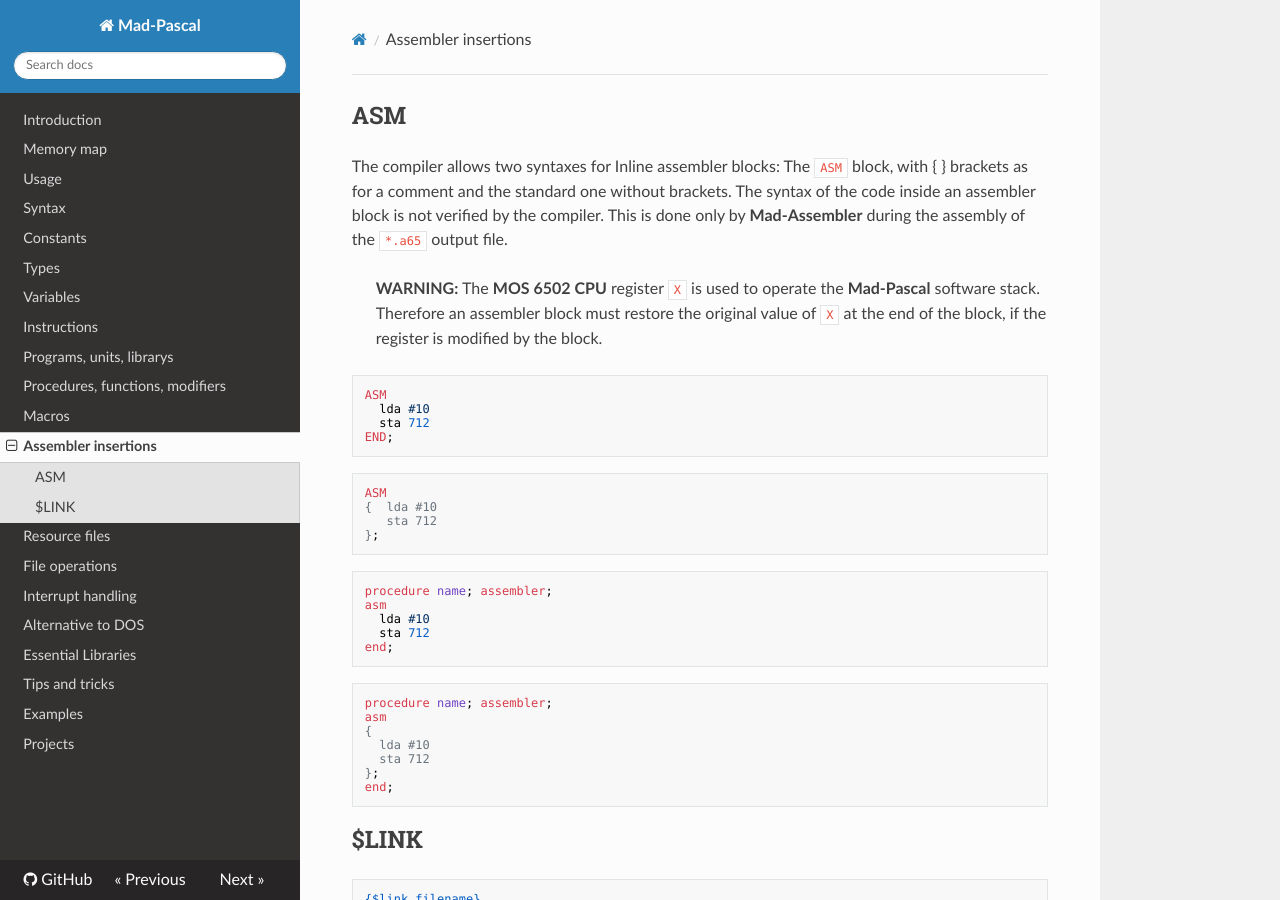
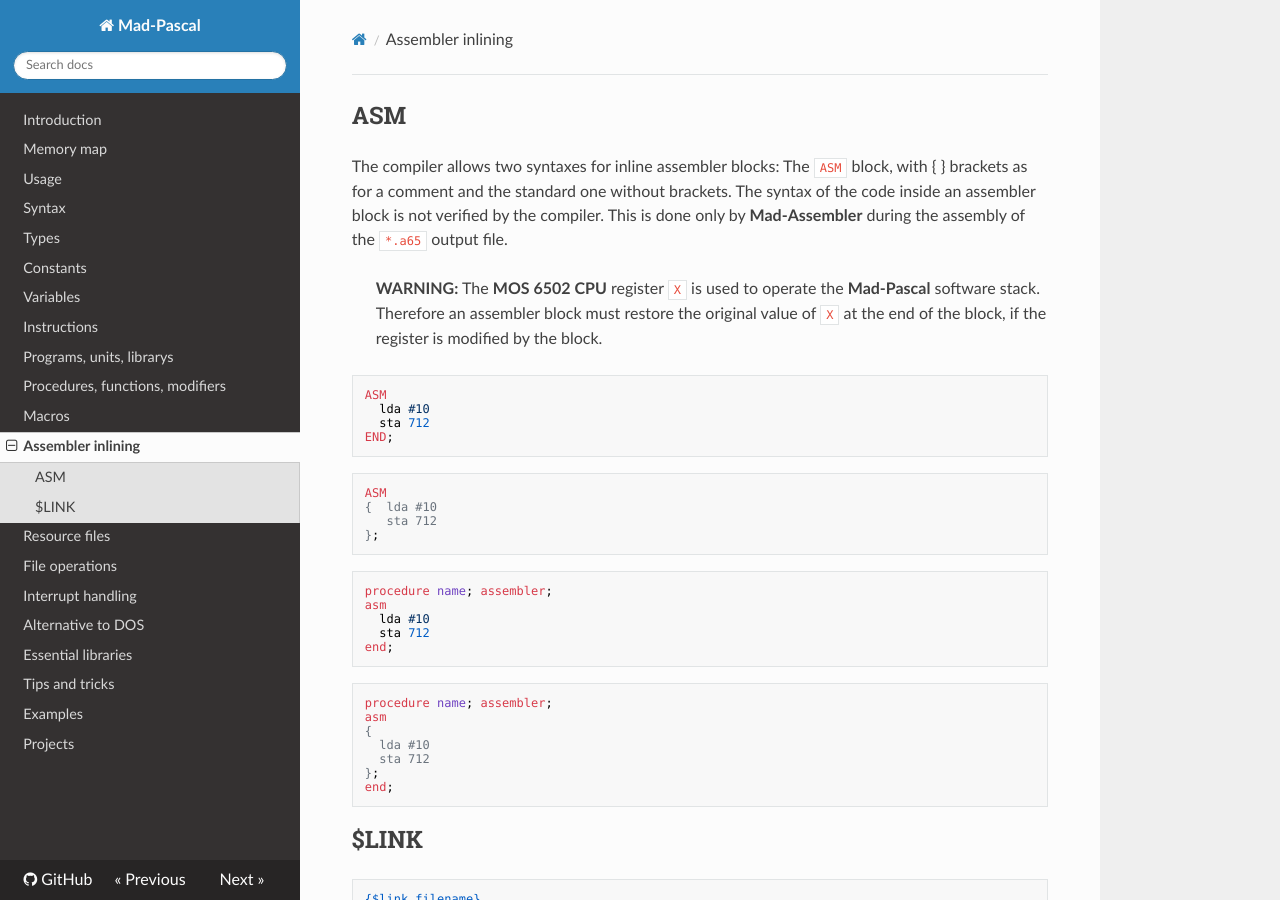
Before and after one commit to tebe6502/mad-pascal-en-mkdocs, an MkDocs documentation site: the page built from docs/asm.md, in a window 1280 px wide and 900 px high. Built offline with MkDocs 1.6.1, drawn with Linux system fonts in a browser that asks for light colours; nearby versions of some CDN libraries.

Commit message:
Wording and order.

```diff
--- a/docs/asm.md
+++ b/docs/asm.md
@@ -2,7 +2,7 @@
 
 ## ASM
 
-The compiler allows two syntaxes for Inline assembler blocks: The `ASM` block, with { } brackets as for a comment and the standard one without brackets. The syntax of the code inside an assembler block is not verified by the compiler. This is done only by **Mad-Assembler** during the assembly of the `*.a65` output file.
+The compiler allows two syntaxes for inline assembler blocks: The `ASM` block, with { } brackets as for a comment and the standard one without brackets. The syntax of the code inside an assembler block is not verified by the compiler. This is done only by **Mad-Assembler** during the assembly of the `*.a65` output file.
 
 > **WARNING:**
 The **MOS 6502 CPU** register `X` is used to operate the **Mad-Pascal** software stack. Therefore an assembler block must restore the original value of `X` at the end of the block, if the register is modified by the block.
--- a/mkdocs.yml
+++ b/mkdocs.yml
@@ -15,19 +15,20 @@ nav:
     - Memory map: map.md
     - Usage: usage.md
     - Syntax: syntax.md
+    - Types: types.md
     - Constants: constants.md
-    - Types: types.md
+
     - Variables: variables.md
     - Instructions: instructions.md
     - Programs, units, librarys: units.md
     - Procedures, functions, modifiers: procedures-functions.md
     - Macros: macros.md
-    - Assembler insertions: asm.md
+    - Assembler inlining: asm.md
     - Resource files: resources.md
     - File operations: files.md
     - Interrupt handling: interrupts.md
     - Alternative to DOS: ados.md
-    - Essential Libraries: essential-libraries.md
+    - Essential libraries: essential-libraries.md
     - Tips and tricks: tips.md
     - Examples: examples.md
     - Projects: projects.md
```
